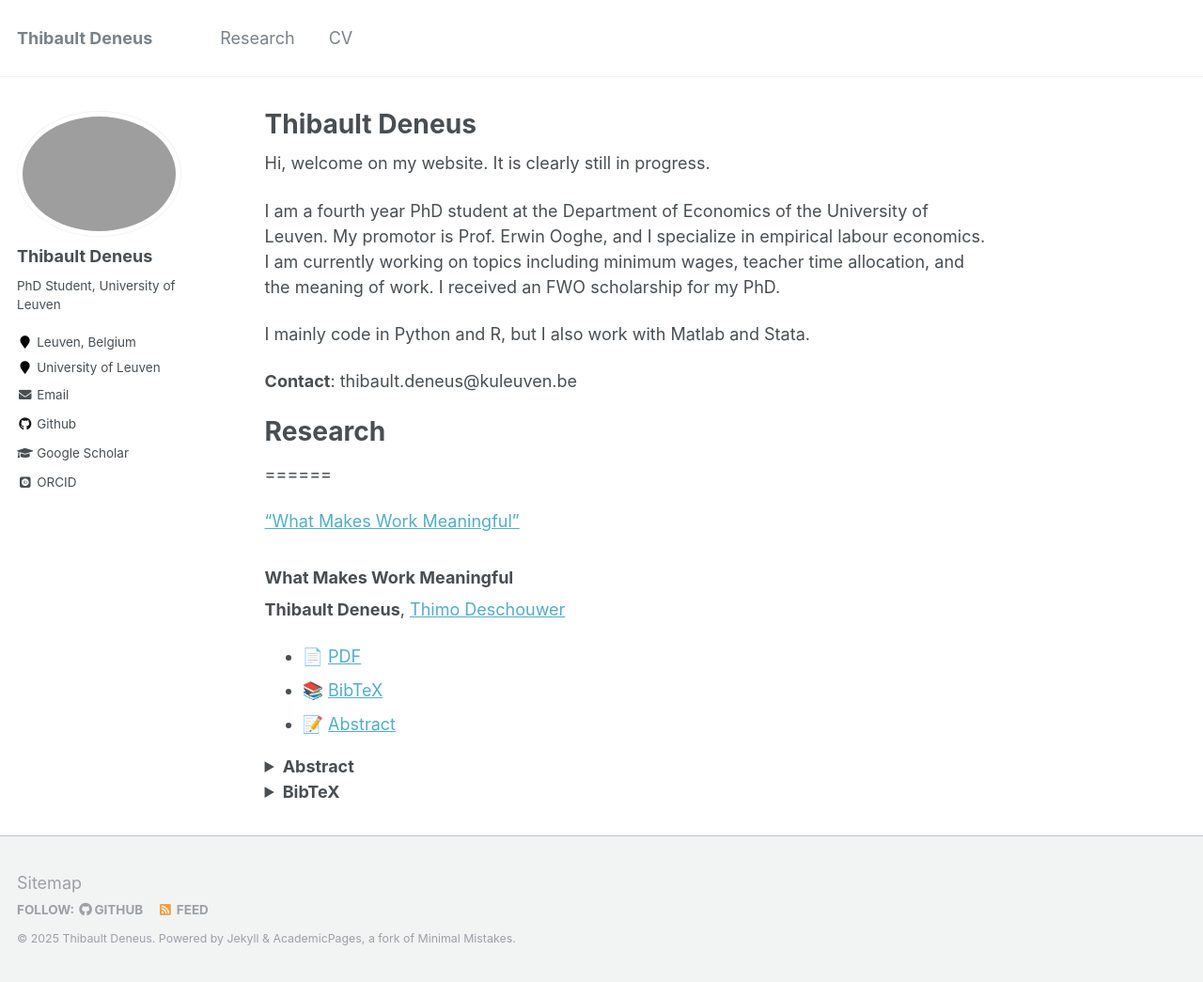
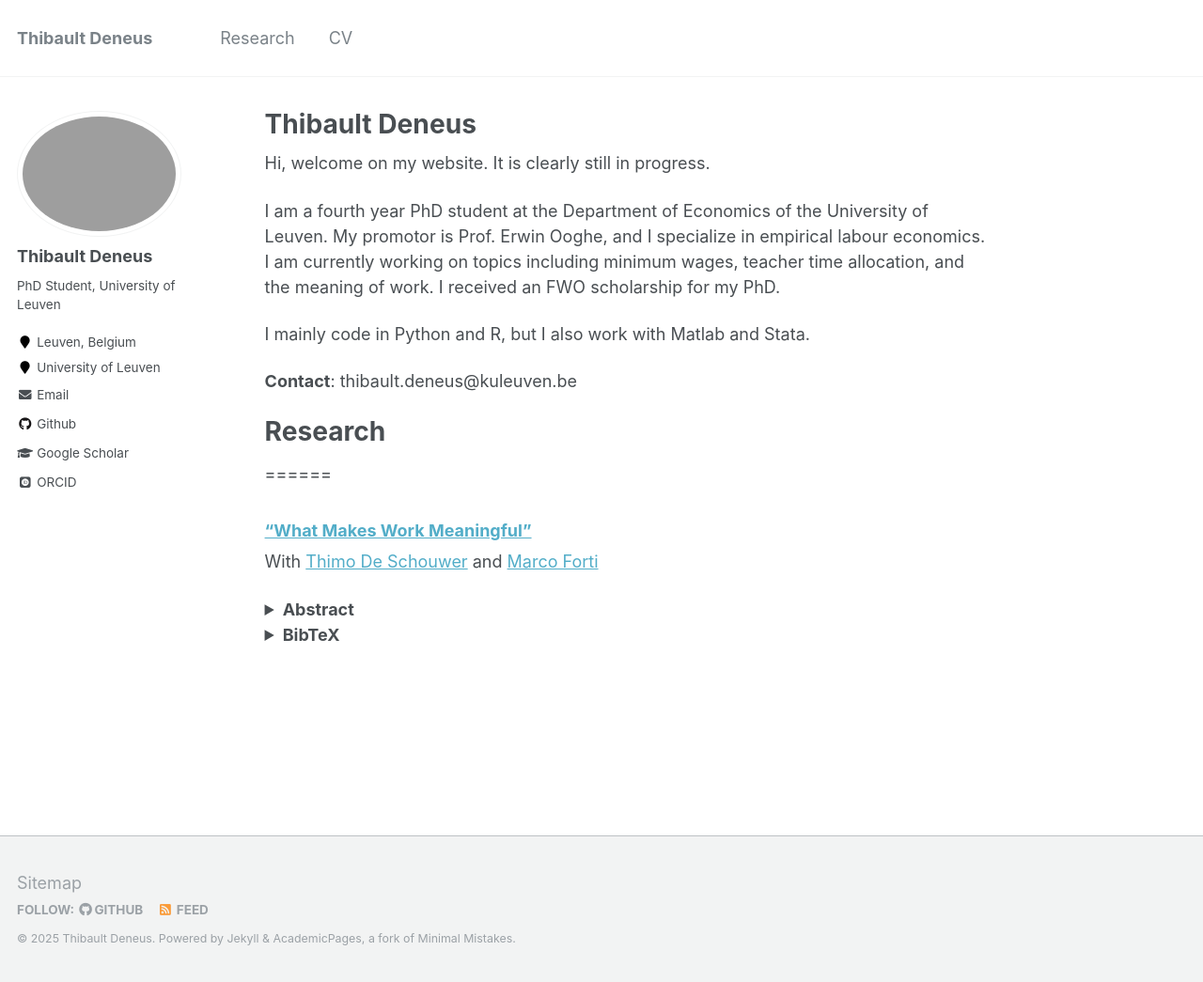
Before and after one commit to ThibaultDeneus/thibaultdeneus.github.io, a Jekyll site: the page built from _pages/about.md, in a window 1280 px wide and 1045 px high. Shown: the whole window at 94% size. Built offline with Jekyll 4.4.1, drawn with Linux system fonts in a browser that asks for light colours; some web fonts are replaced.

Commit message:
Changed formatting

````diff
--- a/_pages/about.md
+++ b/_pages/about.md
@@ -21,36 +21,27 @@ I mainly code in Python and R, but I also work with Matlab and Stata.
 # Research
 ======
 
-["What Makes Work Meaningful"](/files/Workmeaning.pdf)
 
 
-### What Makes Work Meaningful
-**Thibault Deneus**, [Thimo Deschouwer](https://thimodeschouwer.github.io/)
 
-- 📄 [PDF](/files/Workmeaning.pdf)
-- 📚 [BibTeX](#bibtex-your-paper)
-- 📝 [Abstract](#abstract-your-paper)
+### ["What Makes Work Meaningful"](/files/Workmeaning.pdf)
+With [Thimo De Schouwer](https://thimodeschouwer.github.io/) and [Marco Forti](https://www.econ.uni-bonn.de/en/department/doctoral-students/marco-forti)
 
 <details>
   <summary id="abstract-your-paper"><strong>Abstract</strong></summary>
-  <p>Many people derive a sense of impact or purpose from their jobs – they consider work to be
-a source of meaning. But how to make work meaningful? Theoretical models suggest that
-meaning can be created through social and non-social impact. We exploit rich panel data
-to empirically assess these models, and estimate a nonlinear production function for work
-meaning that allows for noisy and complementary inputs. We find that social impact is the
-most effective pathway to meaning, and estimate a direct output elasticity of about 0.55.
-We also find evidence of a negative interaction with non-social impact. A standard deviation
-increase in social impact is twice as effective in creating meaning for individuals that perceive
-their jobs as having little non-social impact, compared to those with high perceived nonsocial impact.</p>
+  <p>Many people derive a sense of impact or purpose from their jobs – they consider work to be a source of meaning. But how to make work meaningful? Theoretical models suggest that meaning can be created through social and non-social impact. We exploit rich panel data to empirically assess these models, and estimate a nonlinear production function for work meaning that allows for noisy and complementary inputs. We find that social impact is the most effective pathway to meaning, and estimate a direct output elasticity of about 0.55. We also find evidence of a negative interaction with non-social impact. A standard deviation increase in social impact is twice as effective in creating meaning for individuals that perceive their jobs as having little non-social impact, compared to those with high perceived nonsocial impact.</p>
 </details>
 
 <details>
   <summary id="bibtex-your-paper"><strong>BibTeX</strong></summary>
+@article{deschouwer2024howto,
 
-```bibtex
-@article{deschouwer2024howto,
   title={How to Make Work Meaningful?},
+
   author={De Schouwer, Thimo and Deneus, Thibault and Forti, Marco},
+
   year={2024},
+
   publisher={Working Paper}
+
 }
````
